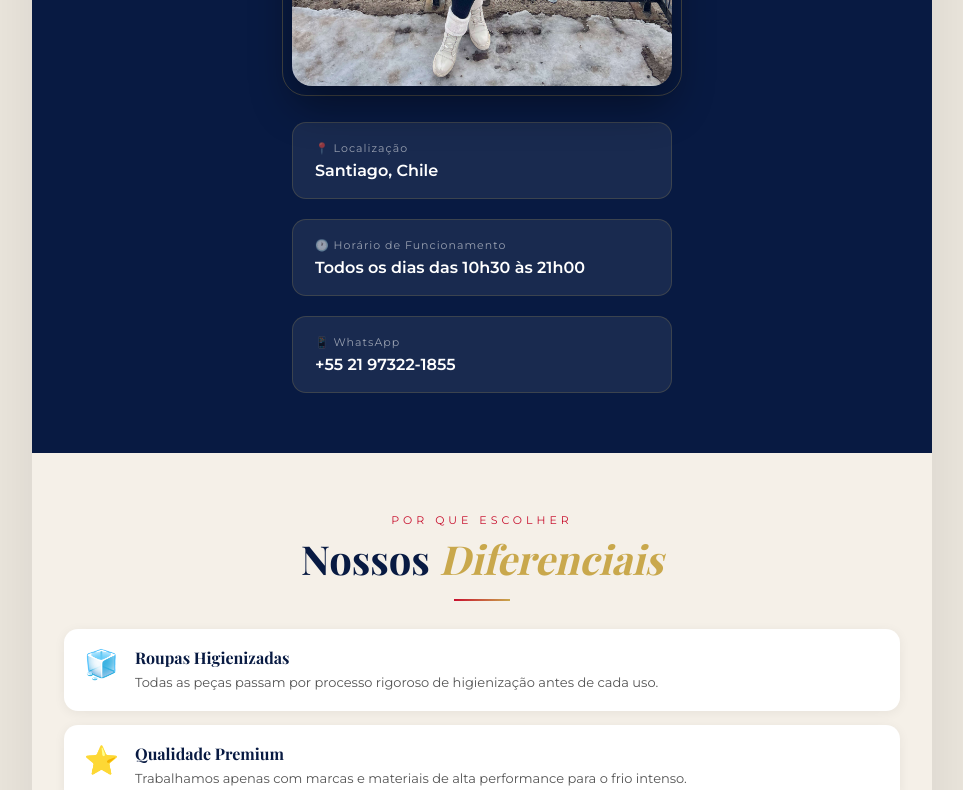
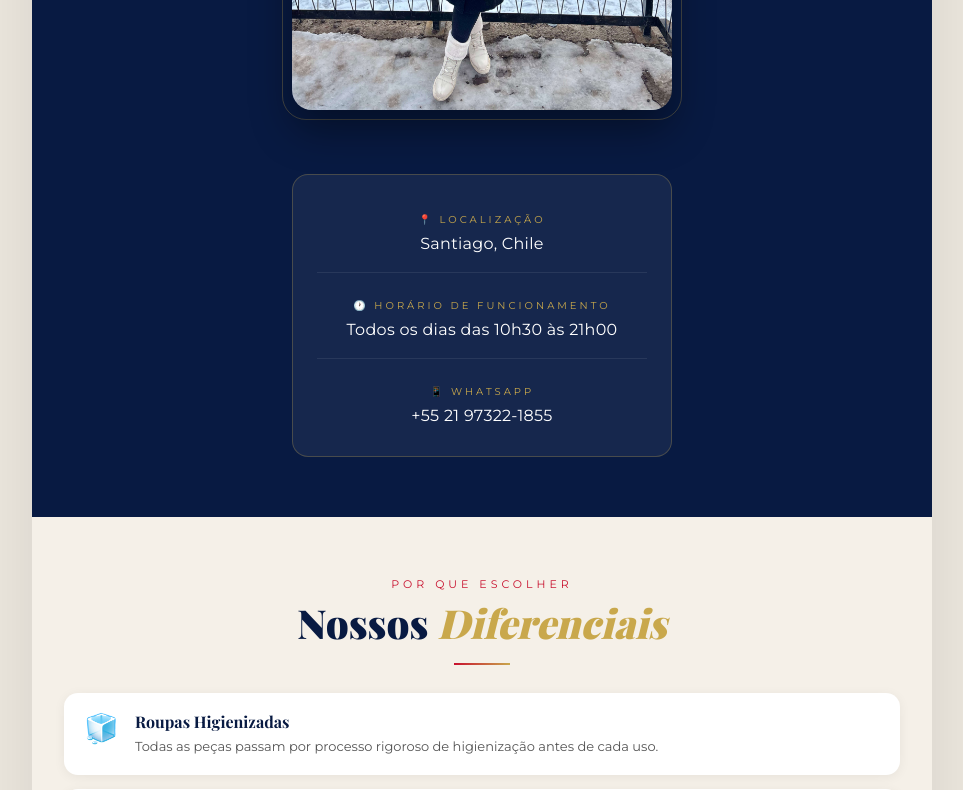
Before and after one commit to scalecompanyads/roupa-de-neve-catalogo, a Next.js app: page / in a window 1280 px wide. Shown: the part 3080-3870 px from the top of the page, without its empty margins (158-1121 px from the left). Built offline with nearby package versions, Linux system fonts and the light colour scheme; no server answers; the database is empty.

Commit message:
Refine typography and location section styling to match legacy catalog

```diff
--- a/src/app/globals.css
+++ b/src/app/globals.css
@@ -160,10 +160,11 @@ select {
 }
 
 .about-section p {
-  color: rgb(255 255 255 / 86%);
+  color: rgb(255 255 255 / 87%);
   font-family: "Cormorant Garamond", serif;
   font-size: 20px;
-  line-height: 1.8;
+  line-height: 1.9;
+  text-align: center;
 }
 
 .about-section strong,
@@ -184,6 +185,7 @@ h2 {
   margin: 0 0 18px;
   font-family: "Playfair Display", serif;
   font-size: 40px;
+  font-weight: 900;
   line-height: 1.1;
 }
 
@@ -198,6 +200,52 @@ h2 em {
   height: 2px;
   margin: 0 auto 28px;
   background: linear-gradient(90deg, var(--vermelho), var(--dourado));
+}
+
+/* ── LOCALIZAÇÃO (Legacy Match) ── */
+.loc-box {
+  background: rgba(255, 255, 255, 0.06);
+  border: 1px solid rgba(201, 168, 76, 0.28);
+  border-radius: 16px;
+  padding: 28px 24px;
+  margin-top: 28px;
+  max-width: 380px;
+  margin-left: auto;
+  margin-right: auto;
+}
+
+.loc-row {
+  text-align: center;
+  padding: 16px 0;
+  border-bottom: 1px solid rgba(255, 255, 255, 0.08);
+}
+
+.loc-row:last-child {
+  border-bottom: none;
+  padding-bottom: 0;
+}
+
+.loc-row:first-child {
+  padding-top: 0;
+}
+
+.loc-label {
+  font-size: 10px;
+  letter-spacing: 3px;
+  text-transform: uppercase;
+  color: var(--dourado);
+  margin-bottom: 6px;
+  display: block;
+}
+
+.loc-val {
+  font-family: 'Montserrat', sans-serif;
+  font-size: 16px;
+  font-weight: 500;
+  color: #fff;
+  line-height: 1.5;
+  letter-spacing: 0.3px;
+  margin: 0;
 }
 
 .products-intro {
--- a/src/app/page.tsx
+++ b/src/app/page.tsx
@@ -195,22 +195,22 @@ export default async function Home() {
         {/* ── LOCALIZAÇÃO ── */}
         <section style={{ background:"var(--azul-escuro)", padding:"60px 32px", textAlign:"center", color:"#fff" }}>
           <p className="eyebrow">Onde nos encontrar</p>
-          <h2 style={{ color:"#fff", fontSize:32, fontFamily: "Montserrat, sans-serif", fontWeight: 800, textTransform: "uppercase", letterSpacing: "1px" }}>Localização e <em style={{ color:"var(--dourado)", fontStyle: "normal" }}>Horários</em></h2>
+          <h2 style={{ color:"#fff", fontSize:34, fontFamily: "Montserrat, sans-serif", fontWeight: 800, textTransform: "uppercase", letterSpacing: "1px" }}>Localização e <em style={{ color:"var(--dourado)", fontStyle: "normal" }}>Horários</em></h2>
           <div className="divider" />
 
           <div className="about-image-container" style={{ maxWidth: 380, margin: "0 auto 32px" }}>
             <img src="/catalogo/Cópia%20de%20IMG_9776.jpg" alt="Nevou no Chile Localização" className="about-image" />
           </div>
 
-          <div style={{ maxWidth:380, margin:"0 auto", display:"flex", flexDirection:"column", gap:20 }}>
+          <div className="loc-box">
             {[
               { label:"📍 Localização", val:"Santiago, Chile" },
               { label:"🕐 Horário de Funcionamento", val:"Todos os dias das 10h30 às 21h00" },
               { label:"📱 WhatsApp", val:"+55 21 97322-1855" },
             ].map(({ label, val }) => (
-              <div key={label} style={{ background:"rgba(255,255,255,0.07)", border:"1px solid rgba(201,168,76,0.2)", borderRadius:14, padding:"18px 22px", textAlign:"left" }}>
-                <p style={{ margin:0, fontFamily:"Montserrat,sans-serif", fontSize:11, color:"rgba(255,255,255,0.55)", letterSpacing:1 }}>{label}</p>
-                <p style={{ margin:"6px 0 0", fontFamily:"Montserrat,sans-serif", fontSize:16, color:"#fff", fontWeight:600 }}>{val}</p>
+              <div key={label} className="loc-row">
+                <p className="loc-label">{label}</p>
+                <p className="loc-val">{val}</p>
               </div>
             ))}
           </div>
```
